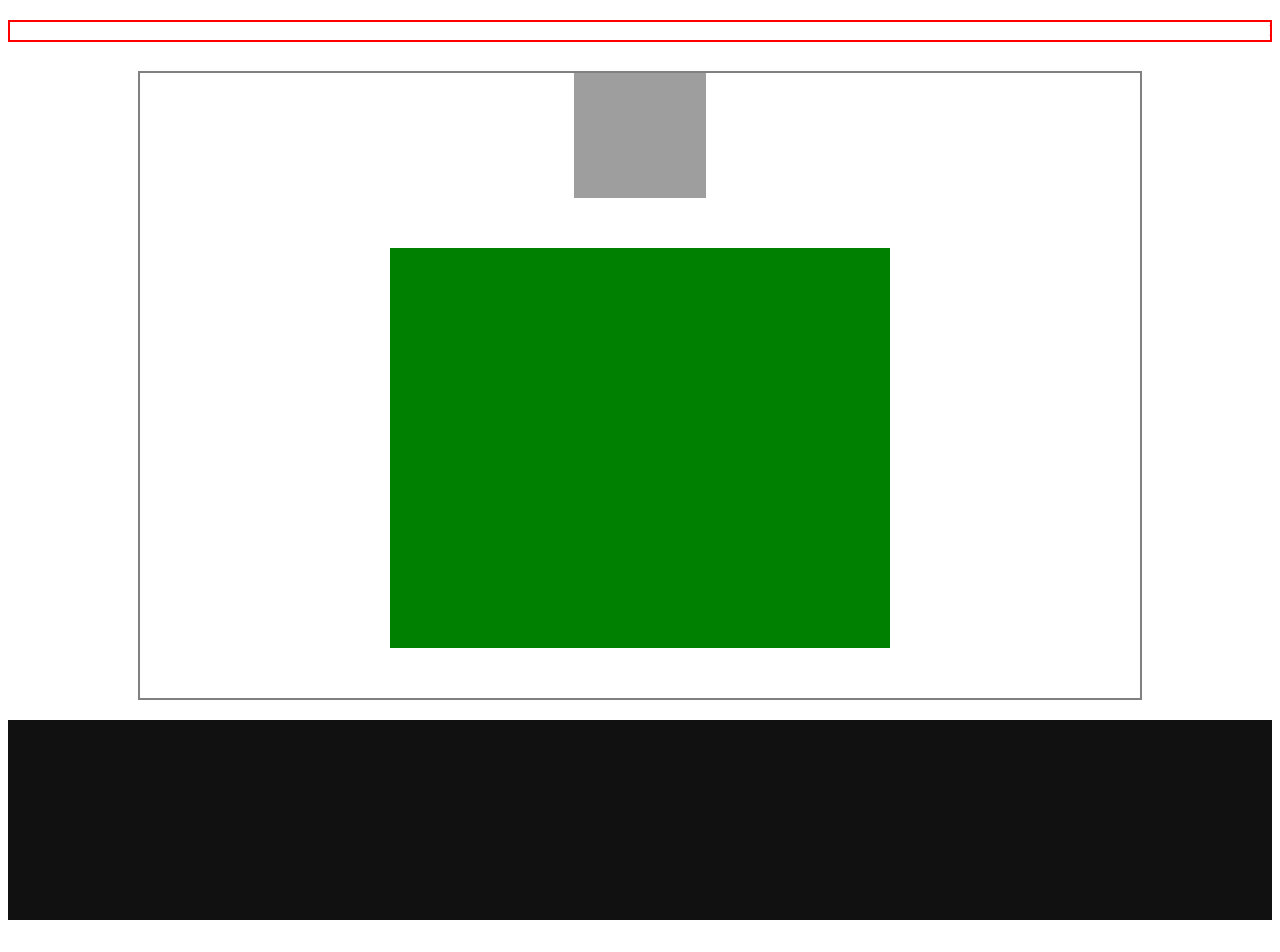
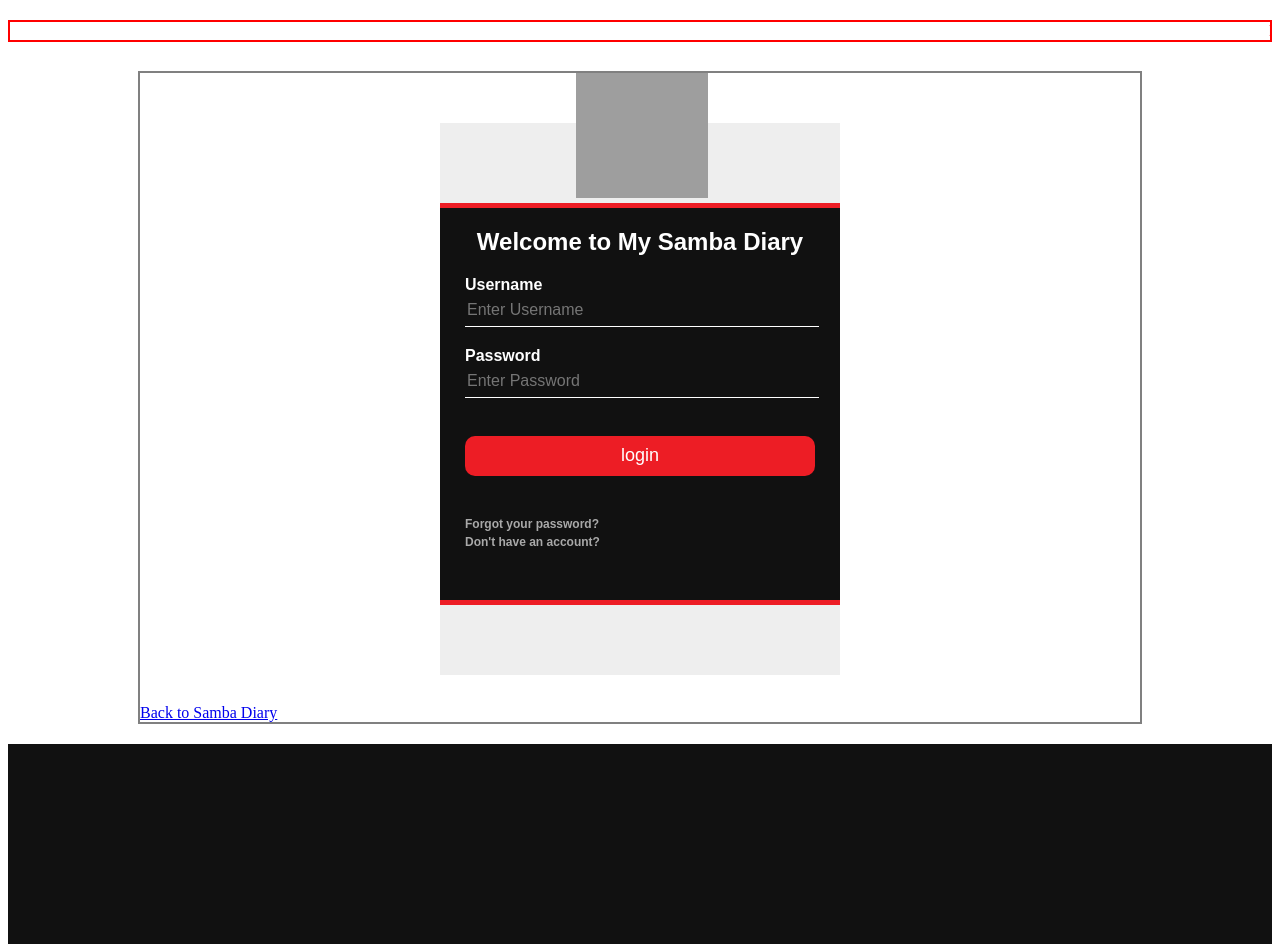
Before and after one commit to SambaGod/MySambaDiary, a PHP site: page / in a window 1280 px wide. Shown: the part 208-1160 px from the top of the page. Before the commit the page ends 1128 px from the top, so only its background shows below. Run offline with PHP 8.4, Linux system fonts and the light colour scheme; grey boxes are pictures that could not be loaded.

Commit message:
Add files via upload

```diff
--- a/CSS/my-style.css
+++ b/CSS/my-style.css
@@ -1,7 +1,7 @@
 /* Header Style */
 
 header {
-	width: 100%;
+	width:;
 	height: 200px;
 	background: #111;
 	margin: 0 auto;
@@ -11,7 +11,7 @@
 
 footer {
 
-	width: 100%;
+	width:;
 	height: 200px;
 	background: #111;
 	margin: 0 auto;
@@ -26,7 +26,6 @@
 	margin:0 auto;
 	margin-top: 20px;
 	margin-bottom: 20px;
-	color: red;
 	border: 2px solid gray;
 
 }
@@ -37,16 +36,87 @@
 	height: 125px;
 	background-image: url("https://sambadiary.com/wp-content/uploads/2019/03/shop-btn.png");
 	margin: 0 auto;
+	position: absolute;
+	left: 45%;
 
 }
 
 #my-login-form{
 
-	width: 500px;
-	height: 400px;
-	background: green;
+	width: 400px;
+	height: 531px;
+	background: #111;
 	margin: 0 auto;
 	margin-top: 50px;
 	margin-bottom: 50px;
+	align-items: center;
+	color: #fff;
+	border:;
 
 }
+
+#my-login-form h2{
+	text-align: center;
+	font-family: Arial;
+	font-size:;
+	color: #fff;
+
+}
+
+.my-content{
+
+	width: 350px;
+	margin:0 auto;
+	font-family: sans-serif;
+	font-weight: bold;
+	color: #fff;
+
+}
+
+.my-content a{
+
+	text-decoration: none;
+	font-size: 12px;
+	color: darkgrey;
+
+}
+
+.my-content a:hover{
+
+	text-decoration: underline;
+
+}
+
+.my-content input{
+
+	width: 100%;
+	height: 30px;
+	margin-bottom: 20px;
+
+}
+
+.my-content input[type="text"], input[type="password"]{
+
+	border: none;
+	border-bottom: 1px solid #fff;
+	background: transparent;
+	outline: none;
+	color: #fff;
+	font-size: 16px;
+}
+
+.my-content input[type="submit"]{
+
+	height: 40px;
+	background: #ED1D25;
+	color: #fff;
+	font-size: 18px;
+	border: none;
+	outline: none;
+	border-radius: 10px;
+}
+
+.my-content input[type="submit"]:hover{
+
+	background: #92050a;
+}
--- a/index.php
+++ b/index.php
@@ -8,8 +8,12 @@
 </head>
 <body>
 
+<!-- Header Section -->
 
 <header></header>
+
+
+<!-- Construction -->
 
 <marquee style="border: 2px solid red; color: red; margin-top: 20px; margin-bottom: 5px;">
 Page Under Construction &nbsp; &nbsp; &nbsp;
@@ -39,12 +43,49 @@
 Page Under Construction &nbsp; &nbsp; &nbsp;
 </marquee>
 
+<!-- Login form -->
+
 <div id="my-wrapper">
 
 	<div id="my-login-image"></div>
-	<div id="my-login-form"></div>
+
+	<div id="my-login-form">
+
+	<div style="height: 80px; background: #eee; border-bottom: 5px solid #ED1D25;"></div>
+
+		<h2>Welcome to My Samba Diary</h2>
+
+		<div class="my-content">
+		<form style="color: #fff;" action="my-process.php" method="POST">
+			Username <br>
+			<input type="text" name="user" placeholder="Enter Username">
+
+			Password <br>
+			<input type="Password" name="pass" placeholder="Enter Password">
+
+			<br><br>
+			<input type="submit" value="login">
+		</form>
+
+		<br>
+
+		<a href="#">Forgot your password?</a><br>
+		<a href="#">Don't have an account?</a>
+
+		<p>&nbsp;</p>
+
+		</div>
+
+		<div style="height: 70px; background: #eee; border-top: 5px solid #ED1D25;"></div>
+
+	</div>
+
+	<a href="https://sambadiary.com">Back to Samba Diary</a>
 
 </div>
+
+
+<!-- Footer Section -->
 
 <footer></footer>
 
```
Also changed, not shown: my-config.php (added, +21 -0 lines), my-process.php (+15 -25 lines).
